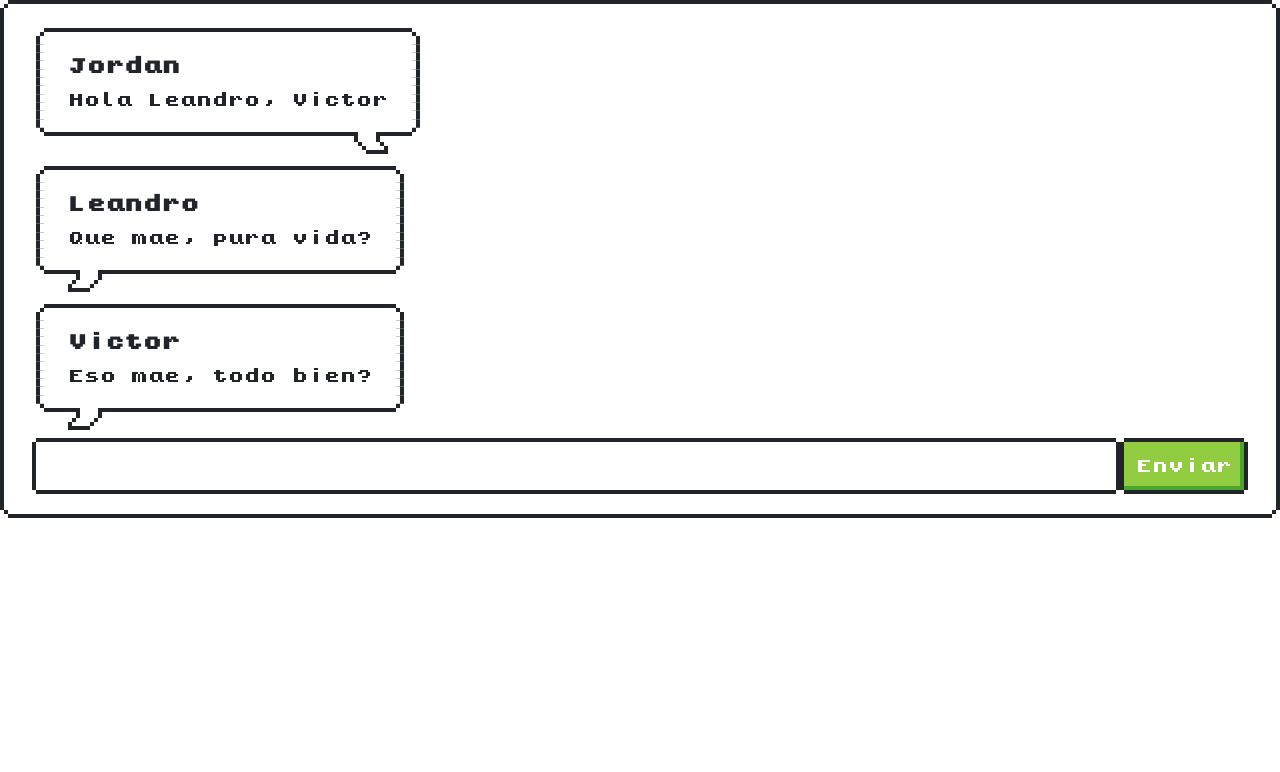
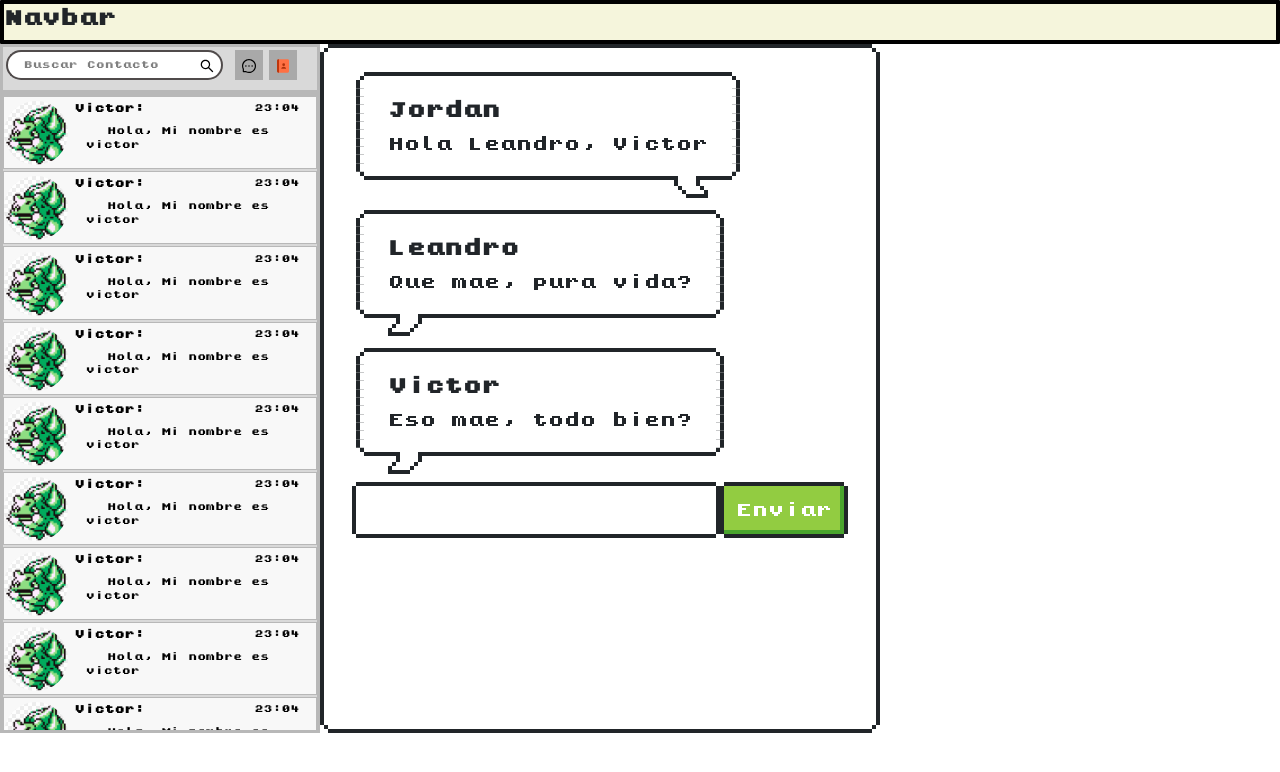
Before and after one commit to JordanGS01/chattingApp-SO, a React (Create React App) app: page / in a window 1280 px wide. Shown: the top 772 px of the page. Built offline with nearby package versions, Linux system fonts and the light colour scheme.

Commit message:
Cambios Victor

```diff
--- a/src/App.css
+++ b/src/App.css
@@ -0,0 +1,5 @@
+.app{
+    display: flex;
+    justify-content:initial;
+
+}
--- a/src/App.js
+++ b/src/App.js
@@ -1,9 +1,11 @@
 import './App.css';
-
+import { MessagesContainer } from './components/Chat/MessagesContainer';
+import CajaChats from './components/ContenedorChats/CajaChats'
 function App() {
   return (
-    <div className="App">
-      ChatApp
+    <div className='app'>
+      <CajaChats/>
+      <MessagesContainer/>
     </div>
   );
 }
--- /dev/null
+++ b/src/components/ContenedorChats/Busqueda.css
@@ -0,0 +1,76 @@
+.contenedor-barra-busqueda{
+    background-color: #D9D9D9;
+    height: 5vh;
+}
+
+.boton-busqueda{
+    /* color  */
+    background-color: white;
+
+    /* Radio de los bordes */
+    border-bottom-left-radius: 0%;
+    border-top-left-radius: 0%;
+    border-bottom-right-radius: 50%;
+    border-top-right-radius: 50%;
+
+    /* Estilo de bordes */
+    border-left: 0px ;
+    border-right: 2px solid rgb(80, 75, 75);
+    border-top: 2px solid rgb(80, 75, 75);
+    border-bottom: 2px solid rgb(80, 75, 75);
+}
+
+.boton-mas{
+    background-color: darkgrey;
+    color: black ;
+    border: 0px;
+    margin-left: 4%;
+}
+
+.boton-Contactos{
+    background-color: darkgrey;
+    color: black ;
+    border: 0px;
+    margin-left: 2%;
+}
+/* barra de búsqueda */
+.me-2{
+    /* Forma redonda de la barra de búsqueda */
+    border-bottom-left-radius: 40px;
+    border-top-left-radius: 40px;
+
+    /* Tamaños */
+    font-size: xx-small;
+    width: 60%;
+
+
+    /* Estilo de bordes */
+    border-right: 0px;
+    border-left: 2px solid rgb(80, 75, 75);
+    border-top: 2px solid rgb(80, 75, 75);
+    border-bottom: 2px solid rgb(80, 75, 75);
+}
+
+.me-2::placeholder{
+
+    /* Color placeholder */
+    color: gray;
+
+    /* Tamaño de fuente y sangría */
+    font-size: xx-small;
+    text-indent: 8%;
+}
+
+
+.d-flex {
+    /*  margenes barra de búsqueda y bótones*/
+    margin-top: 1%;
+    margin-left: 1%;
+
+    /* Eliminar Borde  */
+    border: 0px;
+
+    /* Ordenar Botones */
+    display: flex;
+    justify-content: flex-start;
+}
--- /dev/null
+++ b/src/components/ContenedorChats/Busqueda.jsx
@@ -0,0 +1,40 @@
+import React from 'react'
+import {Form,Button} from 'react-bootstrap/';
+
+import {AiOutlineSearch} from "react-icons/ai"
+import {AiOutlineMessage} from "react-icons/ai"
+import {FcContacts} from "react-icons/fc"
+import "./Busqueda.css"
+const Busqueda = () => {
+
+  return (
+    <div className='contenedor-barra-busqueda'>
+       <Form className="d-flex">
+            <Form.Control
+              type="search"
+              placeholder="Buscar Contacto"
+              className="me-2"
+              aria-label="Search"
+            />
+            <Button className='boton-busqueda' variant='light'>
+
+              <AiOutlineSearch />
+            </Button >
+
+
+            <Button className = 'boton-mas'
+            variant='light'>
+                  <AiOutlineMessage   />  {/* <AddIcon/> */}
+            </Button>
+            <Button className= 'boton-Contactos'
+            variant='light'>
+                   <FcContacts/>
+            </Button>
+
+          </Form>
+
+    </div>
+  )
+}
+
+export default Busqueda
--- /dev/null
+++ b/src/components/ContenedorChats/CajaChats.jsx
@@ -0,0 +1,50 @@
+import React from 'react'
+import  Chat from './Chat'
+  import Busqueda from './Busqueda'
+import './cajaChats.css'
+
+const cajaChats = () => {
+
+  return (
+    <div className='caja-chats'>
+
+      <div className='contenedor-busqueda'>
+        <Busqueda/>
+      </div>
+
+    {/* Contenedor para los Chats */}
+    <div className='contenedor-mensajes'>
+          <Chat/>
+          <Chat/>
+          <Chat/>
+          <Chat/>
+          <Chat/>
+          <Chat/>
+          <Chat/>
+          <Chat/>
+          <Chat/>
+          <Chat/>
+          <Chat/>
+          <Chat/>
+          <Chat/>
+          <Chat/>
+          <Chat/>
+          <Chat/>
+
+          <Chat/>
+          <Chat/>
+          <Chat/>
+          <Chat/>
+          <Chat/>
+          <Chat/>
+          <Chat/>
+          <Chat/>
+          <Chat/>
+          <Chat/>
+
+    </div>
+    </div>
+  )
+}
+
+export default cajaChats;
--- /dev/null
+++ b/src/components/ContenedorChats/Chat.css
@@ -0,0 +1,39 @@
+.caja-chat{
+    margin-left: -5%;
+}
+.seleccionar-chat{
+    width: 100%;
+    border: 2px black   ;
+    background-color: #f8f8f8;
+    color: black ;
+    border: 1px solid #B8B8B8;
+}
+.foto-perfil-chat{
+    max-width: 5vw;
+    max-height: 5vw;
+    border-radius: 50%;
+    margin-left: 2%;
+    margin-right: 2%;
+
+}
+
+.contenedor-nombre-fecha{
+    display: flex;
+    justify-content: space-between;
+}
+.texto-nombre{
+    text-align: left;
+    font-size: x-small;
+
+}
+.texto-fecha{
+    text-align: right;
+    font-size: xx-small;
+
+}
+.texto-cuerpo{
+    text-align: left;
+    margin-left: 5%;
+    font-size: xx-small;
+    text-indent: 10%;
+}
--- /dev/null
+++ b/src/components/ContenedorChats/Chat.jsx
@@ -0,0 +1,37 @@
+import React from 'react'
+import {Button,Form, FormControl} from 'react-bootstrap'
+import src from "./Bulbasaur.png"
+
+import  './Chat.css'
+const chat = () => {
+  return (
+    <>
+    <Button className='seleccionar-chat' variant='light'>
+    <div className='caja-chat'>
+      <Form className="d-flex">
+        <img className="foto-perfil-chat" src={src} />
+        <div className='contenedor-texto'>
+          <div className='contenedor-nombre-fecha'>
+          <h6 className = 'texto-nombre'>
+             Victor:
+            </h6>
+            <a className='texto-fecha'>
+              23:04
+            </a>
+            </div>
+            <p className='texto-cuerpo'>
+              Hola, Mi nombre es victor
+
+
+
+            </p>
+
+        </div>
+      </Form>
+      </div>
+    </Button>
+    </>
+  )
+}
+
+export default chat
--- /dev/null
+++ b/src/components/ContenedorChats/cajaChats.css
@@ -0,0 +1,44 @@
+.caja-chats{
+  display: block;
+  width: 25%;
+}
+/* Contenedor de la barra de busqueda y sus botones */
+.contenedor-busqueda {
+    /* Border  */
+    border: 3px solid #B8B8B8;
+
+    /* Colores */
+    background-color: #D9D9D9;
+
+}
+.contenedor-mensajes{
+  border: 3px solid #B8B8B8;
+  background-color: #D9D9D9;
+
+  /* ********ARREGLAR******* */
+  height: 50vw;
+
+  /* tipo ScrollBar */
+  overflow: auto;
+  overflow-x: hidden;
+
+}
+
+/* Estilos ScrollBar */
+::-webkit-scrollbar{
+  width: 3px;
+}
+
+::-webkit-scrollbar-track {
+  background: #f1f1f1;
+}
+
+
+::-webkit-scrollbar-thumb {
+  background: #555;
+}
+
+/* Handle on hover */
+::-webkit-scrollbar-thumb:hover {
+  background: black;
+}
--- /dev/null
+++ b/src/components/Navbar/Navbar.jsx
@@ -0,0 +1,13 @@
+import React from 'react'
+import "./navbar.css"
+const Navbar = () => {
+  return (
+    <div className='navbar'>
+        <h3>
+            Navbar
+        </h3>
+    </div>
+  )
+}
+
+export default Navbar
--- /dev/null
+++ b/src/components/Navbar/navbar.css
@@ -0,0 +1,7 @@
+.navbar{
+  max-width: none;
+  margin:auto;
+  background-color: beige;
+  border: 4px solid black;
+  border-radius: 1px;
+}
--- a/src/index.js
+++ b/src/index.js
@@ -3,14 +3,15 @@ import ReactDOM from 'react-dom/client';
 import './index.css';
 import "nes.css/css/nes.min.css";
 import App from './App';
-
+import Navbar from './components/Navbar/Navbar';
 
 import { MessagesContainer } from './components/Chat/MessagesContainer';
 
 const root = ReactDOM.createRoot(document.getElementById('root'));
 root.render(
   <React.StrictMode>
-    <MessagesContainer />
+    <Navbar/>
+    <App />
   </React.StrictMode>
 );
 
```
Also changed, not shown: package.json (+7 -0 lines), src/components/ContenedorChats/Bulbasaur.png (added), 1 other file (tests, documents, lock files or other folders).
